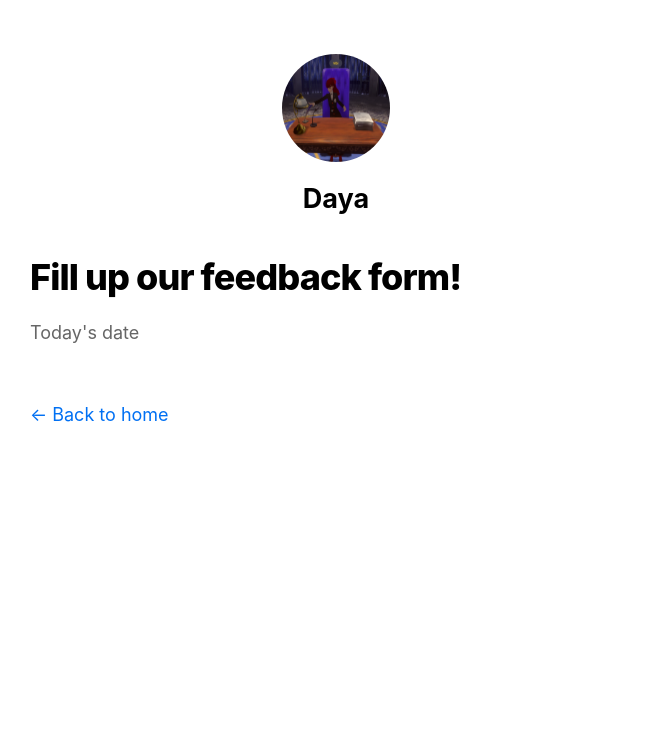
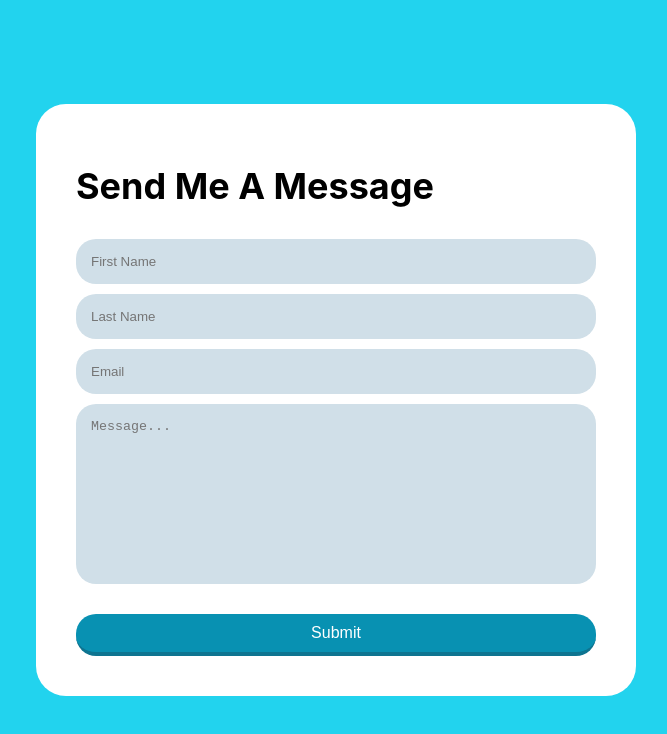
Before and after one commit to N-Hidaya/My-Template, a Next.js app: page /feedback/fbform in a window 1280 px wide. Shown: the top 734 px of the page, without its empty margins (304-971 px from the left). Built offline with nearby package versions, Linux system fonts and the light colour scheme.

Commit message:
Added Feedback form

```diff
--- a/pages/feedback/fbform.js
+++ b/pages/feedback/fbform.js
@@ -1,22 +1,30 @@
-//create feedback form with several kinds of form fields
-import Layout from '../../components/layout';
-import Head from 'next/head';
-import Date from '../../components/date';
-import utilStyles from '../../styles/utils.module.css';
+import Head from "next/head";
+import st from "../../styles/feedback.module.css"
 
 
-export default function Feedback({ feedback }) {
-    return (
-      <Layout>
-        <Head>
-        Feedback Form
-        </Head>
-        <article>
-        <h1 className={utilStyles.headingXl}>Fill up our feedback form!</h1>
-        <div className={utilStyles.lightText}>
-          Today's date
-        </div>
-        </article>
-      </Layout>
-    )
-  }
+export default function Feedback() {
+  return (
+    <>
+      <Head>
+        <title>Create Feedback Form</title>
+        <meta name="description" content="Generated by create next app" />
+        <meta name="viewport" content="width=device-width, initial-scale=1"/>
+        <link rel="icon" href="/favicon.ico" />
+      </Head>
+      <div className={st.formWrapper}>
+        <form className={st.myForm} action="/">
+          <div className={st.formInner}>
+            <h1>Send Me A Message</h1>
+            <input type="text" placeholder="First Name" />
+            <input type="text" placeholder="Last Name"  />
+            <input type="email" placeholder="Email" />
+            <textarea placeholder="Message..." rows="10" ></textarea>
+            <button className={st.btn} type="submit" href="/fbform">
+              Submit
+            </button>
+          </div>
+        </form>
+      </div>
+    </>
+  );
+}
--- a/pages/index.js
+++ b/pages/index.js
@@ -27,6 +27,7 @@ export default function Home({allPostsData}) {
           (This is a sample website - you’ll be building a site like this on{' '}
           <a href="https://nextjs.org/learn">our Next.js tutorial</a>.)
         </p>
+        <p>You may send me questions in my Feedback page here: <Link href="/feedback/fbform">Feedbacks</Link></p>
       </section>
 
       {/* Add this <section> tag below the existing <section> tag */}
--- /dev/null
+++ b/styles/feedback.module.css
@@ -0,0 +1,54 @@
+
+.formWrapper {
+  height: 100vh;
+  padding-inline: 20px;
+  display: flex;
+  flex-direction: column;
+  justify-content: center;
+  align-items: center;
+  background: #22d3ee;
+}
+
+.myForm {
+  width: 100%;
+  max-width: 600px;
+  border-radius: 30px;
+  background: #fff;
+  margin: 0 auto;
+}
+.formInner {
+  padding-inline: 40px;
+  padding-block: 30px 40px;
+}
+.formInner input,
+.formInner textarea {
+  display: block;
+  width: 100%;
+  padding: 15px;
+  margin-bottom: 10px;
+  border: none;
+  border-radius: 20px;
+  background: #d0dfe8;
+}
+
+.formInner textarea {
+  resize: none;
+}
+
+.btn {
+  width: 100%;
+  padding: 10px;
+  margin-top: 20px;
+  border-radius: 20px;
+  border: none;
+  border-bottom: 4px solid #0e7490;
+  background: #0891b2;
+  font-size: 16px;
+  font-weight: 400;
+  color: #fff;
+}
+
+.btn:hover {
+  background: #0e7490;
+  cursor:pointer;
+}
```
